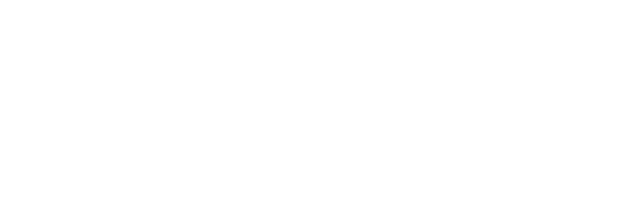
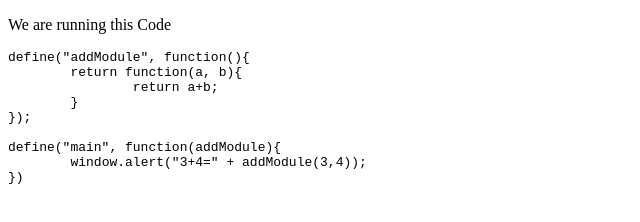
Before and after one commit to nsisodiya/simple-define, a website with bundled scripts: page index.html in a window 1280 px wide. Shown: the whole page, without its empty margins (0-640 px from the left). Built offline with nearby package versions, Linux system fonts and the light colour scheme.

Commit message:
modified index.html

```diff
--- a/index.html
+++ b/index.html
@@ -4,9 +4,20 @@
     <meta charset='utf-8'>
 	<title>nsisodiya/simple-define</title>
 	<script type="text/javascript" src="./define.js"></script>
-	<script type="text/javascript" src="./main.js"></script>
  </head>
   <body>
+<p>We are running this Code</p>
+<pre>
+define("addModule", function(){
+	return function(a, b){
+		return a+b;
+	}
+});
 
+define("main", function(addModule){
+	window.alert("3+4=" + addModule(3,4));
+})
+</pre>
   </body>
 </html>
+<script type="text/javascript" src="./main.js"></script>
```
